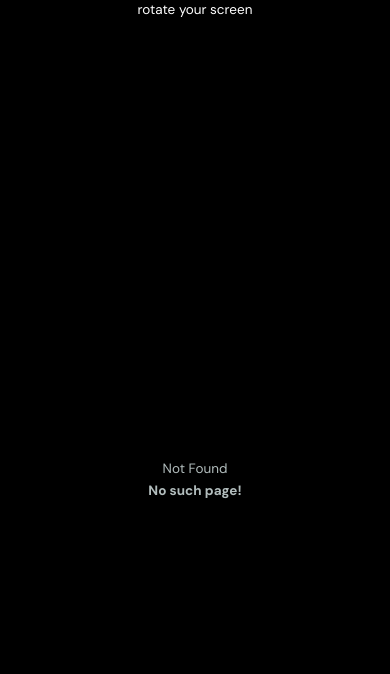
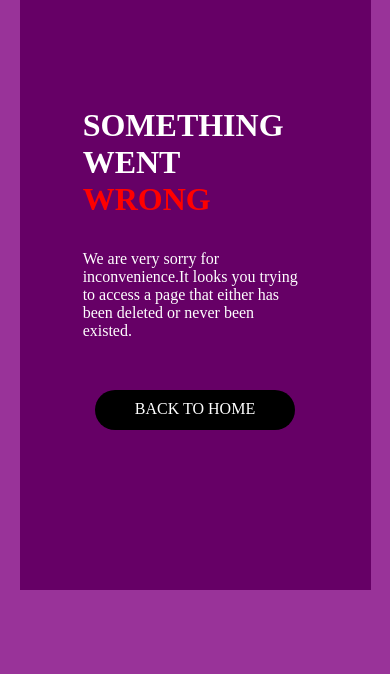
Before and after one commit to mahircik003/bhossc, a Django app: page /room/1/ in a window 390 px wide. Shown: the part 537-1211 px from the top of the page. Before the commit the page ends 1036 px from the top, so only its background shows below. Run offline with Django 3.2, Linux system fonts and the light colour scheme; the visitor is signed in with stand-in values (Sample User, id 1); data comes from the database, SQL or seed files in the repository; data that the repository does not hold is empty; some libraries are stand-ins or nearby versions.

Commit message:
Update 404.html
This one is completely responsive - resize the window and you will see.
What about font colors, themes, images and footer (contact info etc) - we will definitely change them

```diff
--- a/base/templates/base/404.html
+++ b/base/templates/base/404.html
@@ -1,19 +1,104 @@
-{% extends 'main.html' %}
+<!DOCTYPE html>
+<html lang="en">
+<head>
+    <meta charset="UTF-8">
+    <meta http-equiv="X-UA-Compatible" content="IE=edge">
+    <meta name="viewport" content="width=device-width, initial-scale=1.0">
+    <title>Document</title>
+    <style>
+        *, html, body{
+            margin: 0;
+            padding:0;
+            box-sizing: border-box;
+        }
+        .col-1{width: 8.33%;}
+        .col-2 {width: 16.66%;}
+        .col-3 {width: 25%;}
+        .col-4 {width: 33.33%;}
+        .col-5 {width: 41.66%;}
+        .col-6 {width: 50%;}
+        .col-7 {width: 58.33%;}
+        .col-8 {width: 66.66%;}
+        .col-9 {width: 75%;}
+        .col-10 {width: 83.33%;}
+        .col-11 {width: 91.66%;}
+        .col-12 {width: 100%;}
+        [class*="col-"]{
+            float:left;
+            padding:15px;
+        }
 
-{% block content %}
-<br>
-<br>
-<br>
-<br>
-<br>
-<br>
-<br>
+        body{
+            background-color:#993399;
+        }
 
-    <head>
-        <center>Not Found</center>
-    </head>
+        .container{
+            background-color: #660066;
+            width: 70vw;
+            height: 70vh;
+            margin: 0 auto;
+            margin-top: 15vh;
+        }
+        #image{
+            width: 10%;
+            margin-top:  calc(35vh - 112px);
+            margin-left: 12.5%;
+        }
 
-    <body>
-        <h2><center>No such page!</center></centerNo></h2>
-    </body>
-{% endblock %}
+        h1, p{
+            width: 70%;
+            margin-left: 15%;
+            color: #fff;
+        }
+        h1{
+            margin-top: 20%;
+            margin-bottom: 10%;
+        }
+        .button{
+            margin: 50px auto;
+            width: 200px;
+            height: 40px;
+            border-radius: 50px;
+            background-color: black;
+            text-align: center;
+            line-height: 37px;
+        }
+        a{
+            text-decoration: none;
+            color: white;
+
+        }
+
+        @media only screen and (max-width: 768px) {
+            [class*="col-"] {
+                width: 100%;
+                margin-bottom: 15%;
+            }
+            .container{
+                width: 90%;
+                height: 1000px;
+                margin-bottom: 10vh;
+            }
+        }
+    </style>
+</head>
+<body>
+    <div class="container">
+        <div class="left col-6">
+            <img id="image" src="./images/is-it-too-hard-to-buy-sneakers-dropcast-feat.png" alt="Error Image" style="width:70%; height: auto">
+        </div>
+
+        <div class="right col-6">
+            <h1>SOMETHING WENT <span style="color: red;">WRONG</span></h1>
+            <p>We are very sorry for inconvenience.It looks you trying to access a page that either has been deleted or never been
+                existed.</p>
+                <a href="#">
+                    <div class="button">
+                        BACK TO HOME
+                    </div>
+                </a>
+        </div>
+    </div>
+
+</body>
+</html>
```
